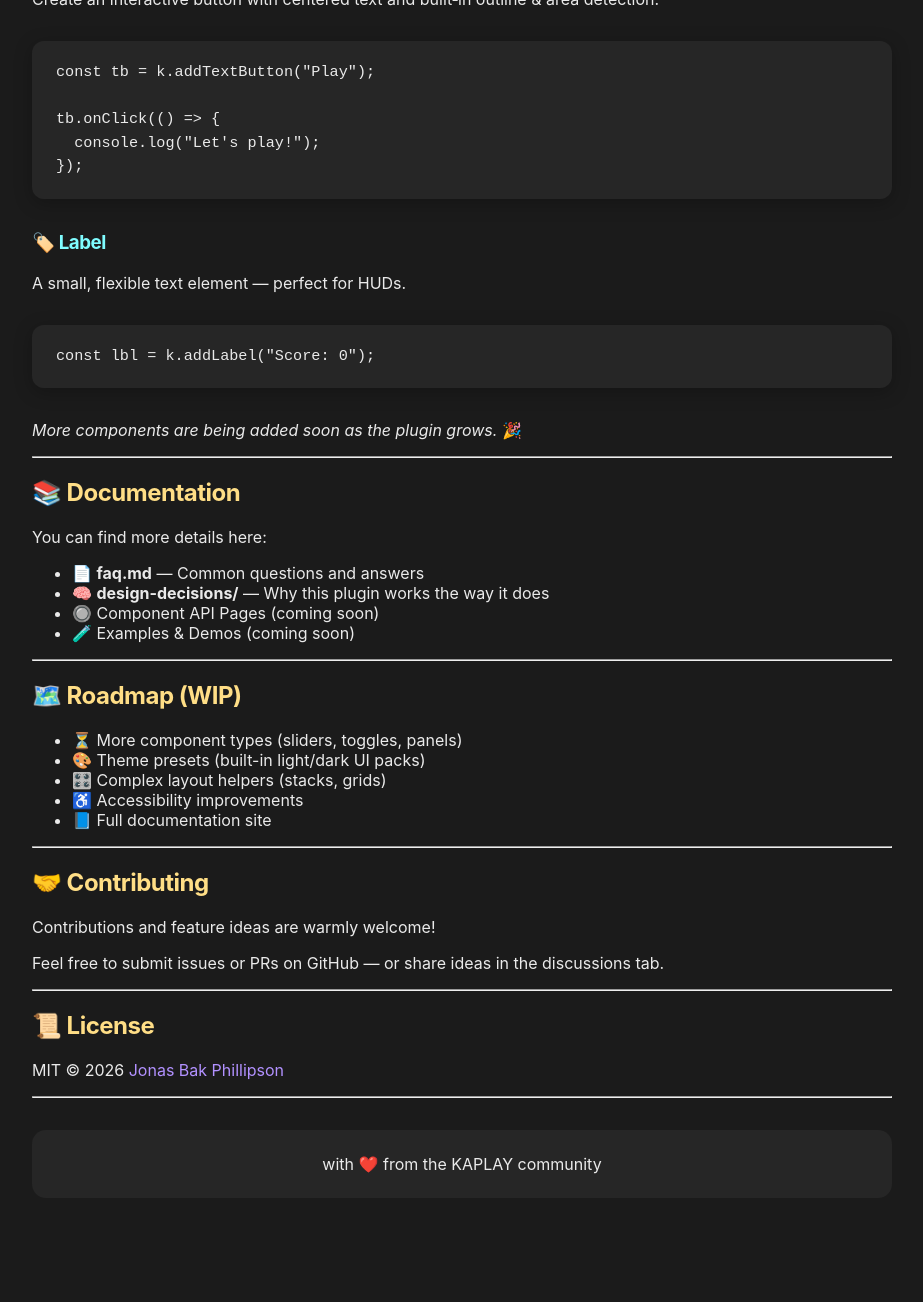
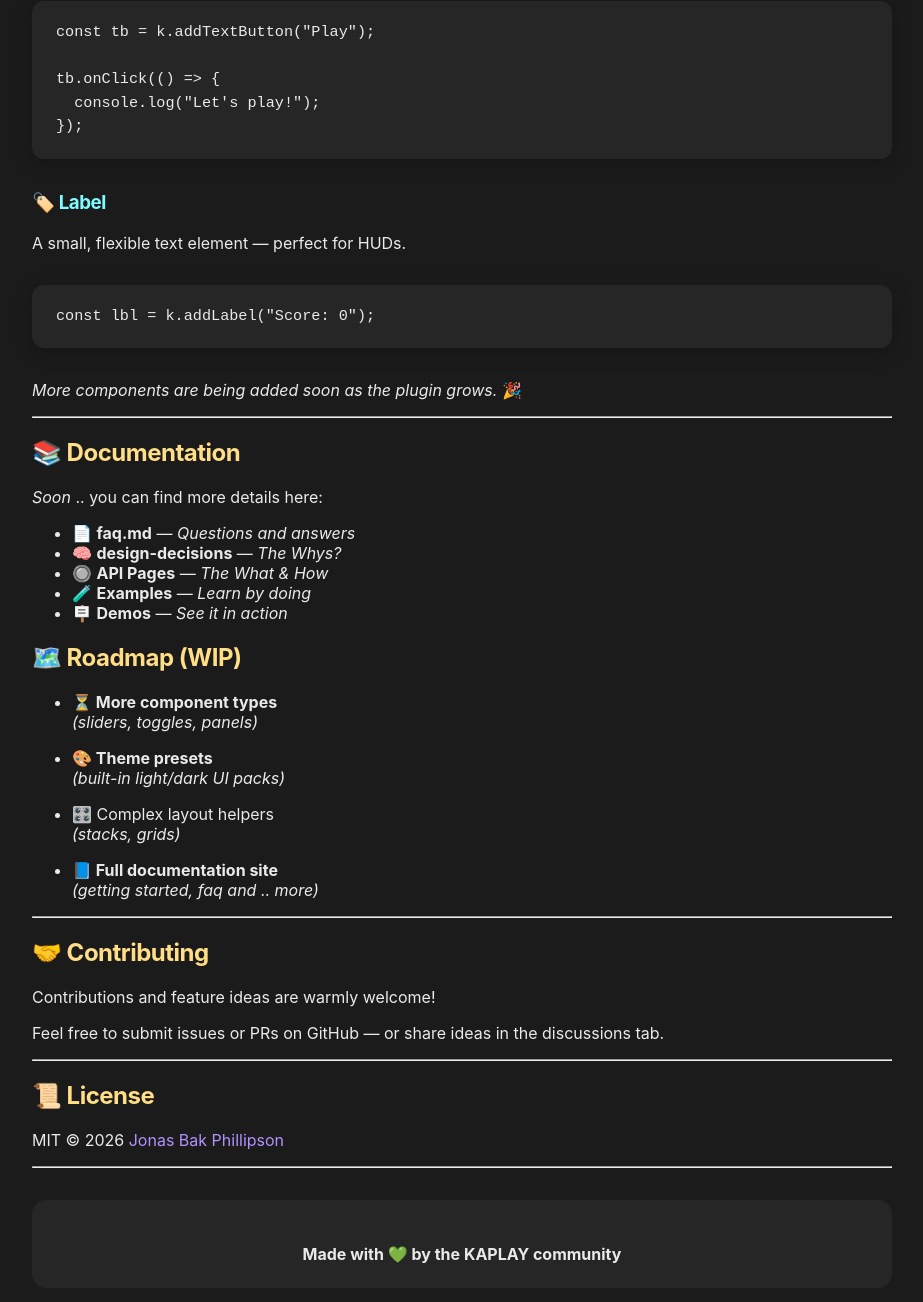
Before and after one commit to jbakchr/kaplay-ui, a Jekyll site: the page built from docs/index.md, in a window 1280 px wide and 1400 px high, scrolled down 1758 px. Shown: the top 1302 px of the window, without its empty margins (178-1101 px from the left). Built offline with Jekyll 4.4.1, drawn with Linux system fonts in a browser that asks for light colours; our own code applies the rules of GitHub Pages for plain Markdown files; some of the changed text lies outside the part shown.

Commit message:
Improved index.md

````diff
--- a/docs/index.md
+++ b/docs/index.md
@@ -5,20 +5,21 @@
 Create UI elements quickly using familiar KAPLAY primitives — buttons, labels, HUD elements, menus, and more.
 
 <div class="block">
+
 ✨ KAPLAY UI helps you build game-ready user interfaces with almost no setup.
+
 Perfect for menus, HUDs, mobile UI, prototypes, and small-to-medium games.
+
 </div>
 
 ---
 
 ## 🚀 Why KAPLAY UI?
 
-- 🧩 Works exactly like native KAPLAY components
-- 🎛️ Easy, declarative API (**addTextButton**, **addLabel**, etc.)
-- ✨ Sensible styling defaults out of the box
-- 🎨 Fully customizable using standard KAPLAY component modifiers
-- 📱 Designed for both desktop & mobile gameplay
-- ⚡ Zero dependencies — just plug in and play
+- 🧩 Works exactly like native KAPLAY
+- 🎛️ Easy, declarative API
+- ✨ Sensible styling defaults
+- 🎨 Fully customizable
 
 ---
 
@@ -50,7 +51,7 @@
 const sl = k.addLabel("Score: 0");
 ```
 
-That’s it — you’re ready to build UI.
+_**That’s it** — you’re ready to build UI!_
 
 ---
 
@@ -82,22 +83,28 @@
 
 ## 📚 Documentation
 
-You can find more details here:
+_Soon_ .. you can find more details here:
 
-- 📄 **faq.md** — Common questions and answers
-- 🧠 **design-decisions/** — Why this plugin works the way it does
-- 🔘 Component API Pages (coming soon)
-- 🧪 Examples & Demos (coming soon)
+- 📄 **faq.md** — _Questions and answers_
+- 🧠 **design-decisions** — _The Whys?_
+- 🔘 **API Pages** — _The What & How_
+- 🧪 **Examples** — _Learn by doing_
+- 🪧 **Demos** — _See it in action_
 
----
 
 ## 🗺️ Roadmap (WIP)
 
-- ⏳ More component types (sliders, toggles, panels)
-- 🎨 Theme presets (built-in light/dark UI packs)
-- 🎛️ Complex layout helpers (stacks, grids)
-- ♿ Accessibility improvements
-- 📘 Full documentation site
+- **⏳ More component types**
+   _(sliders, toggles, panels)_
+
+- **🎨 Theme presets**
+  _(built-in light/dark UI packs)_
+
+- 🎛️ Complex layout helpers
+  _(stacks, grids)_
+
+- **📘 Full documentation site**
+  _(getting started, faq and .. more)_
 
 ---
 
@@ -115,6 +122,7 @@
 
 ---
 
-<div class="block" style="text-align: center;">
-with ❤️ from the KAPLAY community
+<div class="block" style="text-align: center;font-weight:bold;">
+<br>
+Made with 💚 by the KAPLAY community
 </div>
````
